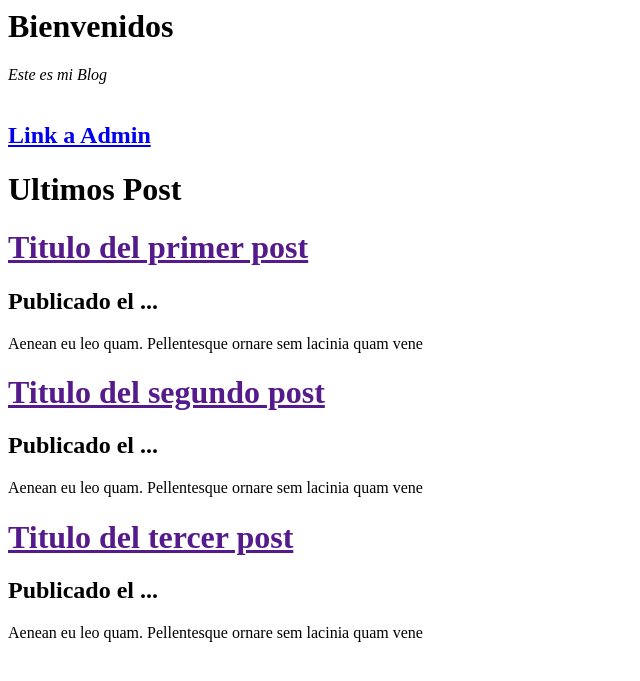
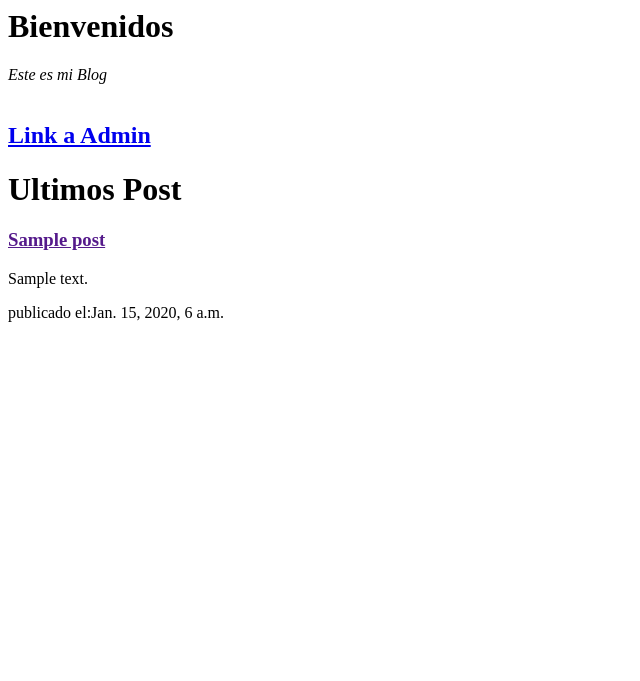
Before and after one commit to golfredo/Primer-blog, a Django app: template templates/blog/post_list.html in a window 1280 px wide. Shown: the top 681 px of the page, without its empty margins (0-640 px from the left). Run offline with Django 3.2, Linux system fonts and the light colour scheme; the template is opened without the code that fills it: values that come from a table or form of the project are taken from there, others are empty; tables that the repository leaves empty hold one stand-in row (values such as "Sample post").

Commit message:
Mostrar datos en template

```diff
--- a/app/models.py
+++ b/app/models.py
@@ -9,7 +9,7 @@ class Post(models.Model):
 	fecha_publicado=models.DateTimeField(blank=True,null=True)
 
 	def publicar(self):
-		self.fecha_publicado=timezone_now()
+		self.fecha_publicado=timezone.now()
 		self.save()
 	def __str__(self):
 		return self.titulo
--- a/templates/blog/post_list.html
+++ b/templates/blog/post_list.html
@@ -17,23 +17,18 @@
       	</div>
 
   		<h1><strong>Ultimos Post</strong></h1>
+
+  		{%for post in posts%}
   		<div>
-  			<h1><a href="">Titulo del primer post</a></h1>
-  			<h2>Publicado el ...</h2>
-  			<p>Aenean eu leo quam. Pellentesque ornare sem lacinia quam vene</p>
+
+  		<h3><a href="">{{post.titulo}}</a></h3>
+  		<p>
+  			{{post.texto|linebreaksbr}}
+  		</p>
+  		<p>publicado el:{{post.fecha_publicado}}</p>
+
   		</div>
-
-  		<div>
-  			<h1><a href="">Titulo del segundo post</a></h1>
-  			<h2>Publicado el ...</h2>
-  			<p>Aenean eu leo quam. Pellentesque ornare sem lacinia quam vene</p>
-  		</div>
-
-  		<div>
-  			<h1><a href="">Titulo del tercer post</a></h1>
-  			<h2>Publicado el ...</h2>
-  			<p>Aenean eu leo quam. Pellentesque ornare sem lacinia quam vene</p>
-  		</div>
+  		{%endfor%}
 
      </body>
   </html>
```
Also changed, not shown: app/views.py (+6 -1 lines).
